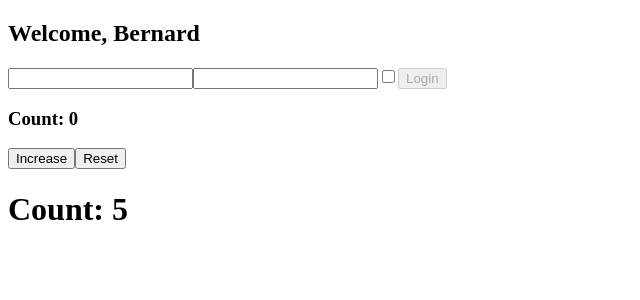
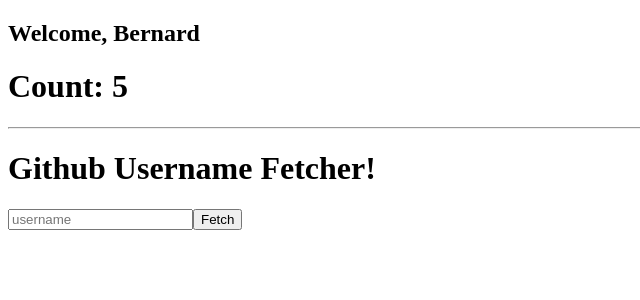
Before and after one commit to hawkydawky/react-exercises, a React (Create React App) app: page /users/hawkydawky in a window 1280 px wide. Shown: the top 300 px of the page, without its empty margins (0-640 px from the left). Built offline with nearby package versions, Linux system fonts and the light colour scheme; no server answers.

Commit message:
custom-hooks-03

```diff
--- a/src/App.js
+++ b/src/App.js
@@ -1,7 +1,5 @@
 import React from "react";
 import { Welcome } from "./Welcome";
-import { Login } from "./Login";
-import { ClickCounter } from "./ClickCounter";
 import { Counter } from "./Counter";
 import { Githubuser } from "./GithubUser";
 
@@ -9,8 +7,6 @@
     return (
       <div>
         <Welcome name="Bernard" />
-        <Login />
-        <ClickCounter onCounterChange={(count) => console.log(`Counter equals to ${count}`)}/>
         <Counter />
         <Githubuser />
       </div>
--- a/src/ClickCounter.js
+++ /dev/null
@@ -1,25 +0,0 @@
-import React, { useEffect, useState } from "react";
-
-export function ClickCounter({ initialValue = 0, onCounterChange }) {
-    const [count, setCount] = useState(initialValue);
-
-    useEffect(() => {
-        onCounterChange(count)
-    }, [count])
-
-    function counter() {
-        setCount(current => current + 1);
-    }
-
-    function reset() {
-        setCount(initialValue);
-    }
-
-    return (
-        <div>
-            <h3>Count: {count}</h3>
-            <button onClick={counter}>Increase</button>
-            <button onClick={reset}>Reset</button>
-        </div>
-    )
-}
--- a/src/GithubUser.js
+++ b/src/GithubUser.js
@@ -1,21 +1,15 @@
-import { useEffect, useState } from "react"
+import { useGithub } from "./useGithub"
 
-export function Githubuser({ username = "hawkydawky" }) {
+export function Githubuser() {
 
-    const [data, setData] = useState(null)
-
-    useEffect(() => {
-        fetch(`https://api.github.com/users/${username}`)
-            .then(response => {
-                return response.json()
-            })
-            .then(json => {
-                setData(json)
-            })
-    }, [username])
+    const {data, onFetch, onInputChange} = useGithub()
 
     return (
         <div>
+            <hr />
+            <h1>Github Username Fetcher!</h1>
+            <input type="text" name="usernameInput" placeholder="username" onChange={onInputChange}/>
+            <button onClick={onFetch}>Fetch</button>
             {data && <h2>{data.name}</h2> }
             {data && <a href={data.html_url}>{data.html_url}</a> }
             {data && <p>Public repo count: {data.public_repos}</p>}
--- a/src/Login.js
+++ /dev/null
@@ -1,27 +0,0 @@
-import React, { useState } from "react";
-
-export function Login() {
-  const [loginData, setLoginData] = useState({
-    username: "",
-    password: "",
-    checkbox: false,
-  });
-
-  function handleInputChange(event) {
-    setLoginData((data) => {
-      return {
-        ...data,
-        [event.target.name]: event.target.type === "checkbox" ? event.target.checked : event.target.value,
-      };
-    });
-  }
-
-  return (
-    <div>
-      <input type="text" name="username" value={loginData.username} onChange={handleInputChange} />
-      <input type="password" name="password" value={loginData.password} onChange={handleInputChange} />
-      <input type="checkbox" name="checkbox" checked={loginData.checkbox} onChange={handleInputChange} />
-      <button disabled={!(loginData.username && loginData.password)}>Login</button>
-    </div>
-  );
-}
--- /dev/null
+++ b/src/useGithub.js
@@ -0,0 +1,23 @@
+import { useState } from "react"
+
+export function useGithub() {
+    const [data, setData] = useState(null)
+    const [usernameInput, setUsernameInput] = useState("")
+
+    const handleFetch = async () => {
+        const response = await fetch(`https://api.github.com/users/${usernameInput}`)
+        const data = await response.json()
+        setData(data)
+      }
+
+
+    function handleUsernameInputChange(event) {
+        setUsernameInput(event.target.value)
+    }
+
+    return {
+        data: data,
+        onFetch: handleFetch,
+        onInputChange: handleUsernameInputChange
+    }
+}
```
Also changed, not shown: src/Age.js (deleted, +0 -11 lines), src/Container.js (deleted, +0 -16 lines).
